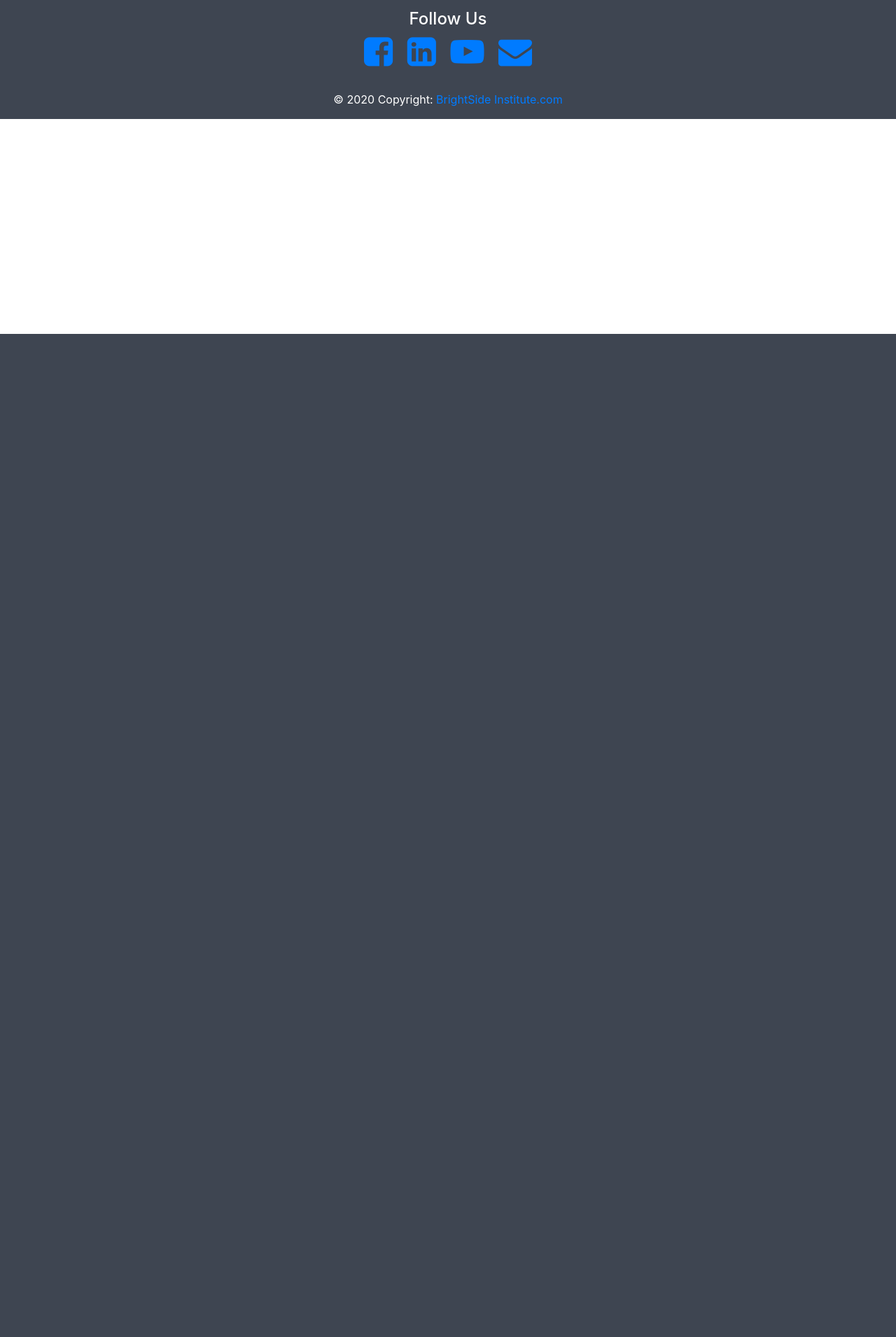
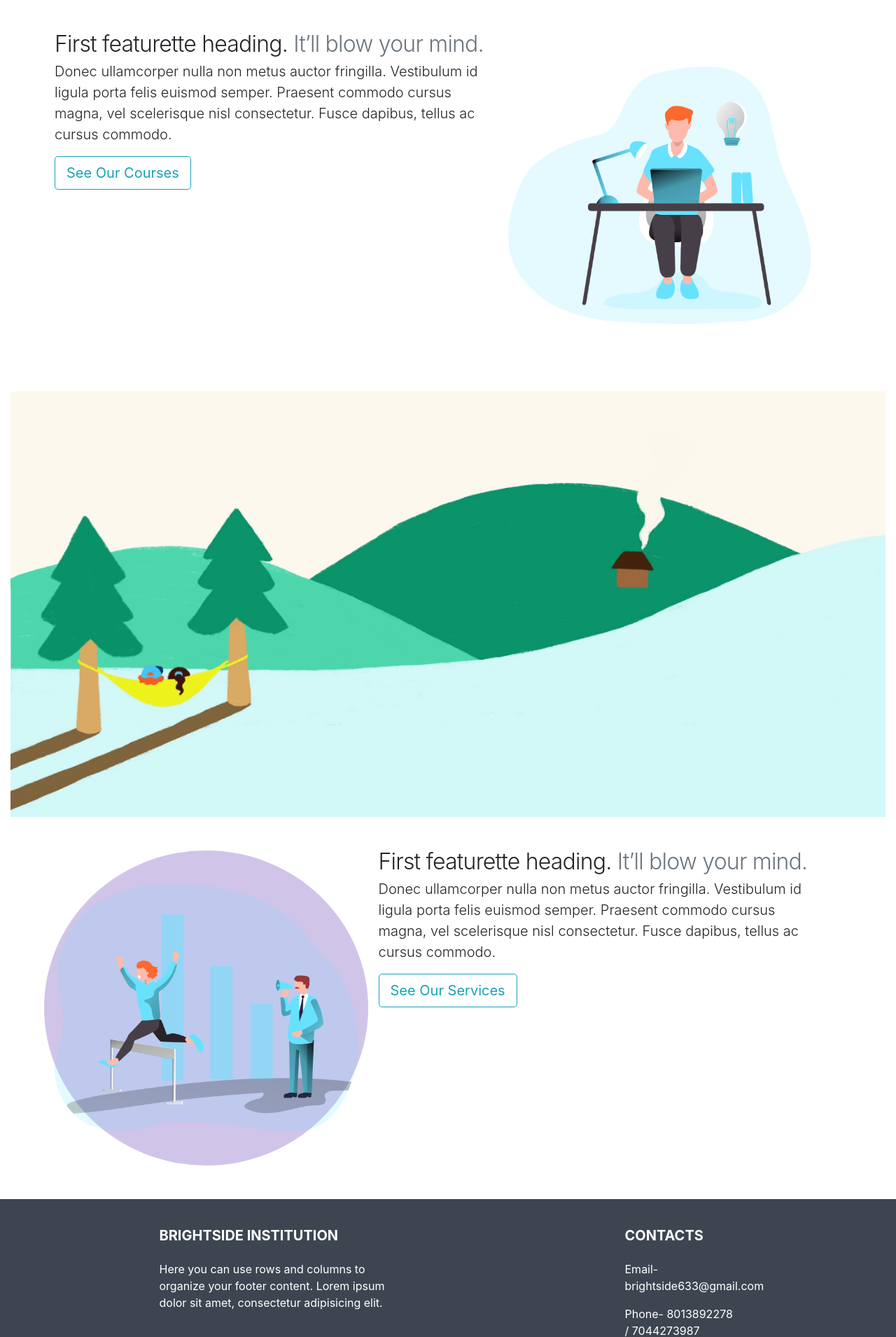
Before and after one commit to dip128/BrightSide-Institution, a Django app: page /about in a window 1280 px wide. Shown: the part 323-2233 px from the top of the page at 70% size. Before the commit the page ends 800 px from the top, so only its background shows below. Run offline with Django 3.2, Linux system fonts and the light colour scheme; some libraries are stand-ins or nearby versions.

Commit message:
About Page Completed

```diff
--- a/templates/about.html
+++ b/templates/about.html
@@ -2,3 +2,66 @@
 
 {% block title %}About{% endblock title %}
 {% block about %}active{% endblock about %}
+
+{% block body %}
+<style>
+.bd-placeholder-img {
+        font-size: 1.125rem;
+        text-anchor: middle;
+        -webkit-user-select: none;
+        -moz-user-select: none;
+        -ms-user-select: none;
+        user-select: none;
+      }
+
+      @media (min-width: 768px) {
+        .bd-placeholder-img-lg {
+          font-size: 3.5rem;
+        }
+      }
+  /* Featurettes
+  ------------------------- */
+
+  .featurette-divider {
+    margin: 5rem 0; /* Space out the Bootstrap <hr> more */
+  }
+
+  /* Thin out the marketing headings */
+  .featurette-heading {
+    font-weight: 300;
+    line-height: 1;
+    letter-spacing: -.05rem;
+  }
+
+</style>
+<div class="jumbotron text-white" style="background-image: url(https://cdn.pixabay.com/photo/2014/05/03/00/45/computer-336628_960_720.jpg); background-size: 100%;">
+  <h1 class="display-4">About Us</h1>
+  <p class="lead">BrightSide Instittution is a Software training and service center.</p>
+  <hr class="my-4 white">
+  <p>A platform to enhance your skill for better future & expand your business with technology.</p>
+
+</div>
+      <div class="row featurette container m-5" >
+      <div class="col-md-7">
+        <h2 class="featurette-heading">First featurette heading. <span class="text-muted">It’ll blow your mind.</span></h2>
+        <p class="lead">Donec ullamcorper nulla non metus auctor fringilla. Vestibulum id ligula porta felis euismod semper. Praesent commodo cursus magna, vel scelerisque nisl consectetur. Fusce dapibus, tellus ac cursus commodo.</p>
+        <a class="btn btn-outline-info btn-lg" href="#" role="button">See Our Courses</a>
+      </div>
+      <div class="col-md-5 rounded-circle">
+        <img class="bd-placeholder-img bd-placeholder-img-lg featurette-image img-fluid mx-auto py-5" src="./static/9.png"/>
+      </div>
+    </div>
+    <img src="./static/8.png" class="container-fluid">
+      <div class="row featurette container m-5" >
+      <div class="col-md-5 rounded-circle" style="background-color:#d1c4e9;">
+        <img class="bd-placeholder-img bd-placeholder-img-lg featurette-image img-fluid mx-auto py-5" src="./static/10.png"/>
+      </div>
+      <div class="col-md-7">
+        <h2 class="featurette-heading">First featurette heading. <span class="text-muted">It’ll blow your mind.</span></h2>
+        <p class="lead">Donec ullamcorper nulla non metus auctor fringilla. Vestibulum id ligula porta felis euismod semper. Praesent commodo cursus magna, vel scelerisque nisl consectetur. Fusce dapibus, tellus ac cursus commodo.</p>
+        <a class="btn btn-outline-info btn-lg" href="#" role="button">See Our Services</a>
+      </div>
+
+    </div>
+
+{% endblock body %}
--- a/templates/base.html
+++ b/templates/base.html
@@ -6,6 +6,7 @@
     <meta name="viewport" content="width=device-width, initial-scale=1, shrink-to-fit=no">
 
     <!-- Bootstrap CSS -->
+
     <link rel="stylesheet" href="https://stackpath.bootstrapcdn.com/bootstrap/4.5.2/css/bootstrap.min.css" integrity="sha384-JcKb8q3iqJ61gNV9KGb8thSsNjpSL0n8PARn9HuZOnIxN0hoP+VmmDGMN5t9UJ0Z" crossorigin="anonymous">
     <link rel="stylesheet" href="https://cdnjs.cloudflare.com/ajax/libs/font-awesome/4.7.0/css/font-awesome.min.css">
     <link rel="stylesheet" type="text/css" href="styles.css">
```
Also changed, not shown: static/10.png (added), static/11.png (added), static/8.png (added), static/9.png (added).
